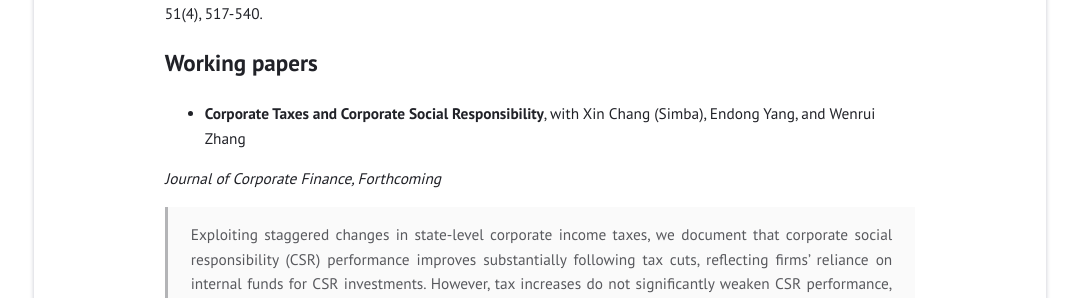
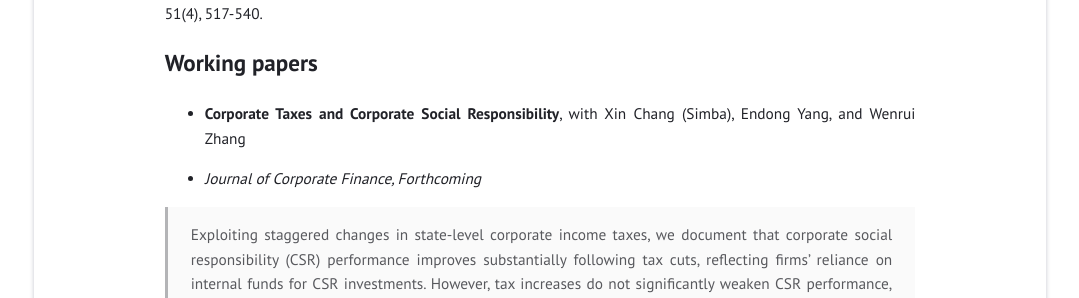
Before and after one commit to jinyaling/jinyaling.github.io, a Jekyll site: the page built from research.md, in a window 1280 px wide. Shown: the part 289-587 px from the top of the page, without its empty margins (100-1179 px from the left). Built offline with Jekyll 4.4.1, drawn with Linux system fonts in a browser that asks for light colours.

```diff
--- a/research.md
+++ b/research.md
@@ -14,7 +14,7 @@ Xin Chang, Kangkang Fu, **Yaling Jin**, Pei Fun Liem, 2022, Sustainable Finance:
 ## Working papers
  - **[Corporate Taxes and Corporate Social Responsibility](https://papers.ssrn.com/sol3/papers.cfm?abstract_id=3694203)**, with Xin Chang (Simba), Endong Yang, and Wenrui Zhang
 
-*Journal of Corporate Finance, Forthcoming*
+ - *Journal of Corporate Finance, Forthcoming*
 
 > Exploiting staggered changes in state-level corporate income taxes, we document that corporate social responsibility (CSR) performance improves substantially following tax cuts, reflecting firms’ reliance on internal funds for CSR investments. However, tax increases do not significantly weaken CSR performance, implying that CSR commitments are sticky on the upside. Tax cuts enhance CSR performance more for firms with greater tax exposure, tighter financial constraints, better corporate governance, stronger prosocial preferences, or higher risk. Additional analysis of the 2017 federal tax reform substantiates the CSR effect of tax cuts. Overall, our findings highlight essential CSR features and illustrate how corporate tax policy drives corporate sustainability.
 
```
